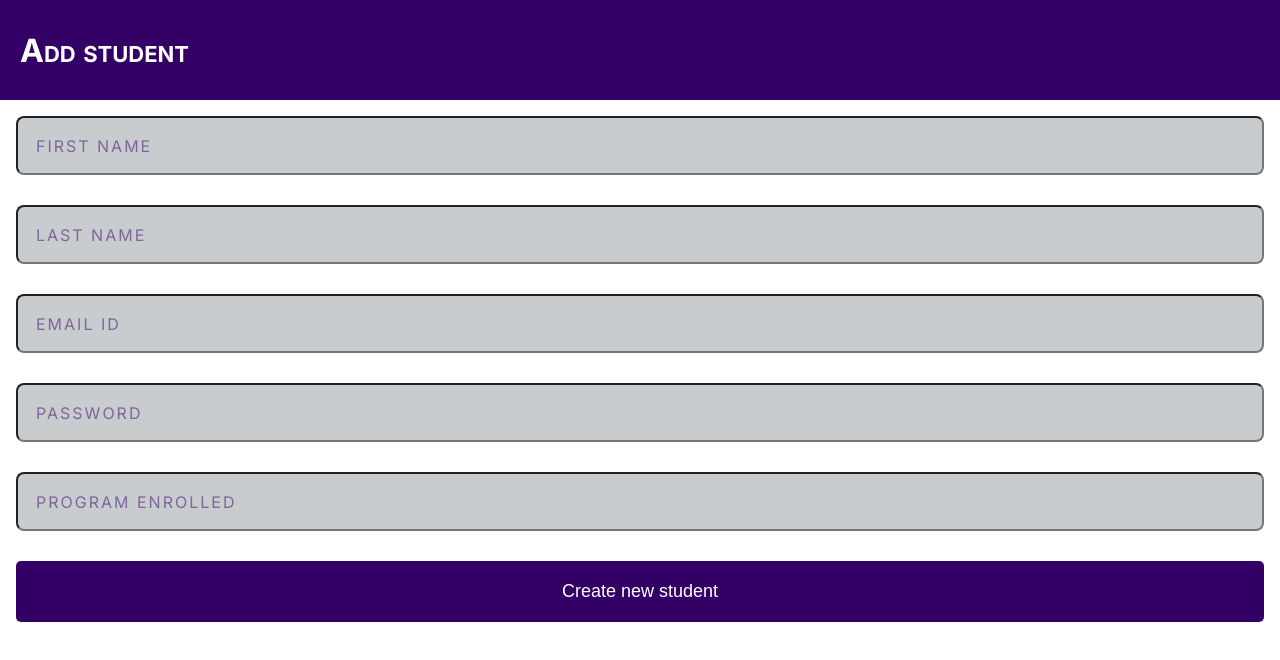
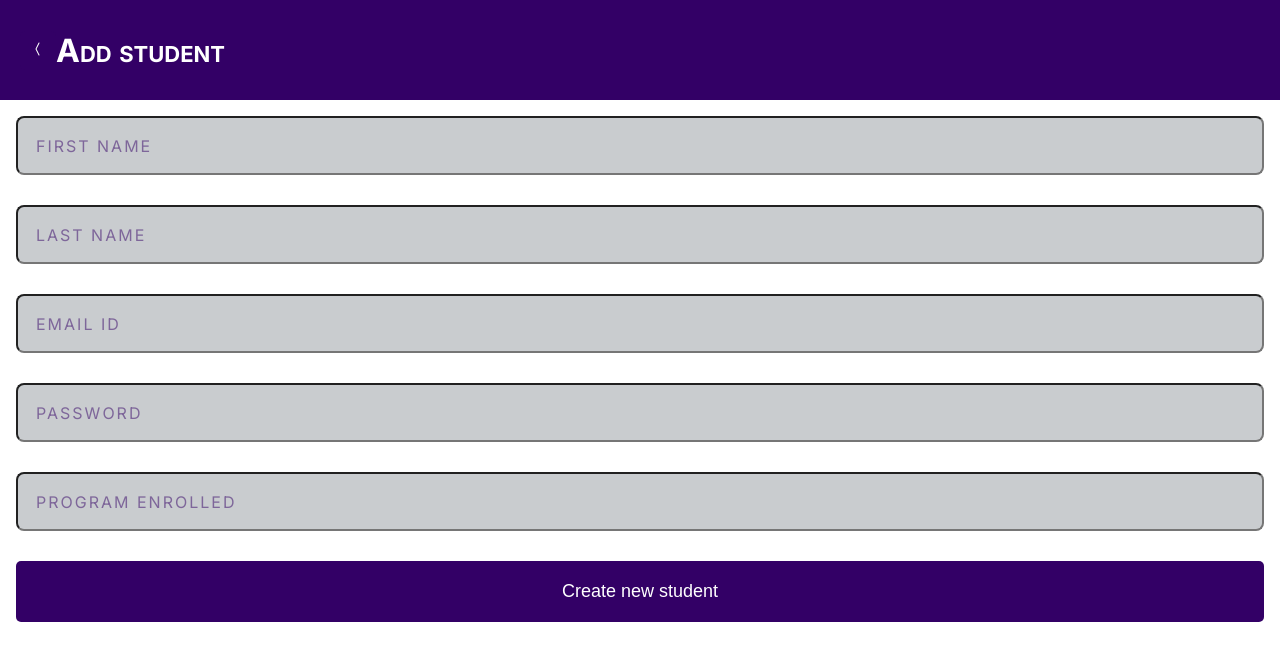
Before and after one commit to Aswatth/course-registration-frontend, a Next.js app: page /admin/1/students/add in a window 1280 px wide. Shown: the top 660 px of the page. Built offline with nearby package versions, Linux system fonts and the light colour scheme; no server answers.

Commit message:
Added back button to admin-student pages

```diff
--- a/src/app/admin/[email_id]/students/add/page.js
+++ b/src/app/admin/[email_id]/students/add/page.js
@@ -23,6 +23,21 @@ export default function AddStudent() {
   return (
     <div className={style["page"]}>
       <div className={style["header"]}>
+        <button onClick={() => router.back()}>
+          <svg
+            xmlns="http://www.w3.org/2000/svg"
+            width="16"
+            height="16"
+            fill="currentColor"
+            class="bi bi-chevron-compact-left"
+            viewBox="0 0 16 16"
+          >
+            <path
+              fill-rule="evenodd"
+              d="M9.224 1.553a.5.5 0 0 1 .223.67L6.56 8l2.888 5.776a.5.5 0 1 1-.894.448l-3-6a.5.5 0 0 1 0-.448l3-6a.5.5 0 0 1 .67-.223"
+            />
+          </svg>
+        </button>
         <h1>Add student</h1>
       </div>
       <div className={style["content"]}>
```
Also changed, not shown: src/app/admin/[email_id]/students/edit/[student_email_id]/page.js (+15 -0 lines), src/app/admin/[email_id]/students/page.js (+15 -0 lines).
